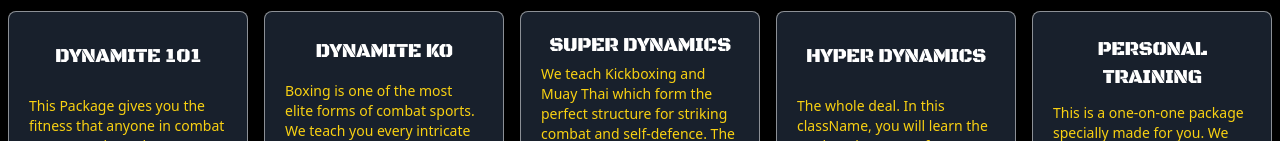
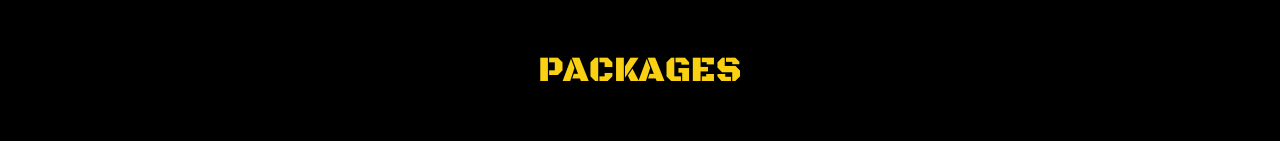
Before and after one commit to dynamics101mma/website, a React (Create React App) app: page / in a window 1280 px wide. Shown: the part 786-927 px from the top of the page. Built offline with nearby package versions, Linux system fonts and the light colour scheme; what tailwindcss-bg-patterns would draw is missing.

Commit message:
title added for package cards

```diff
--- a/src/components/Home.tsx
+++ b/src/components/Home.tsx
@@ -102,9 +102,16 @@ export function Home() {
                 <div className='w-[100vw] flex items-center justify-center'>
                     <Motto />
                 </div>
+
                 <div className='w-[100vw] h-[80vh] bg-transparent rounded-md'>
                     <CarouselComponent images={deviceType === 'Mobile' ? mobileImages : images} slideInterval={4000} className='h-[79vh] object-cover' />
                 </div>
+                <br></br>
+
+                <div className=' font-black_ops_one text-[#f9d112] text-center text-4xl'>
+                      PACKAGES
+                    </div>
+                    <br></br>
                 <div className=" relative w-full">
                     <div className=" relative w-full grid md:grid-cols-5 md:grid-rows-1 grid-cols-1 grid-rows-5 md:gap-4 gap-1 px-2 md:h-64">
                         {cardsData.map((card, index) => (
@@ -115,6 +122,7 @@ export function Home() {
                     </div>
                 </div>
                 <div >
+                    <br></br>
                     <Button className='text-center flex items-center text-white bg-red-700' size='xl' color={'black'} onClick={() => { mainComponent?.setMainComponent(MainComponentContextType.ABOUTUS) }}>
                         View Our Schedules
                     </Button>
```
